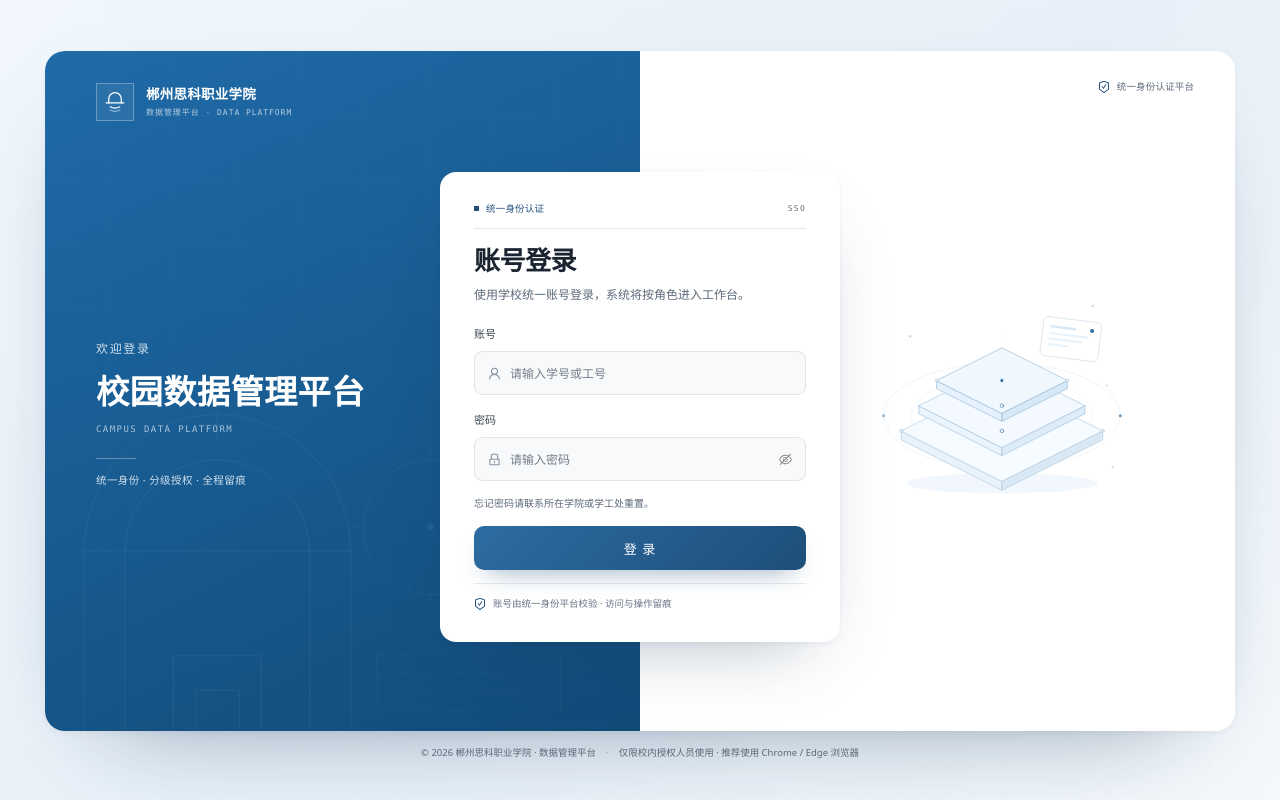
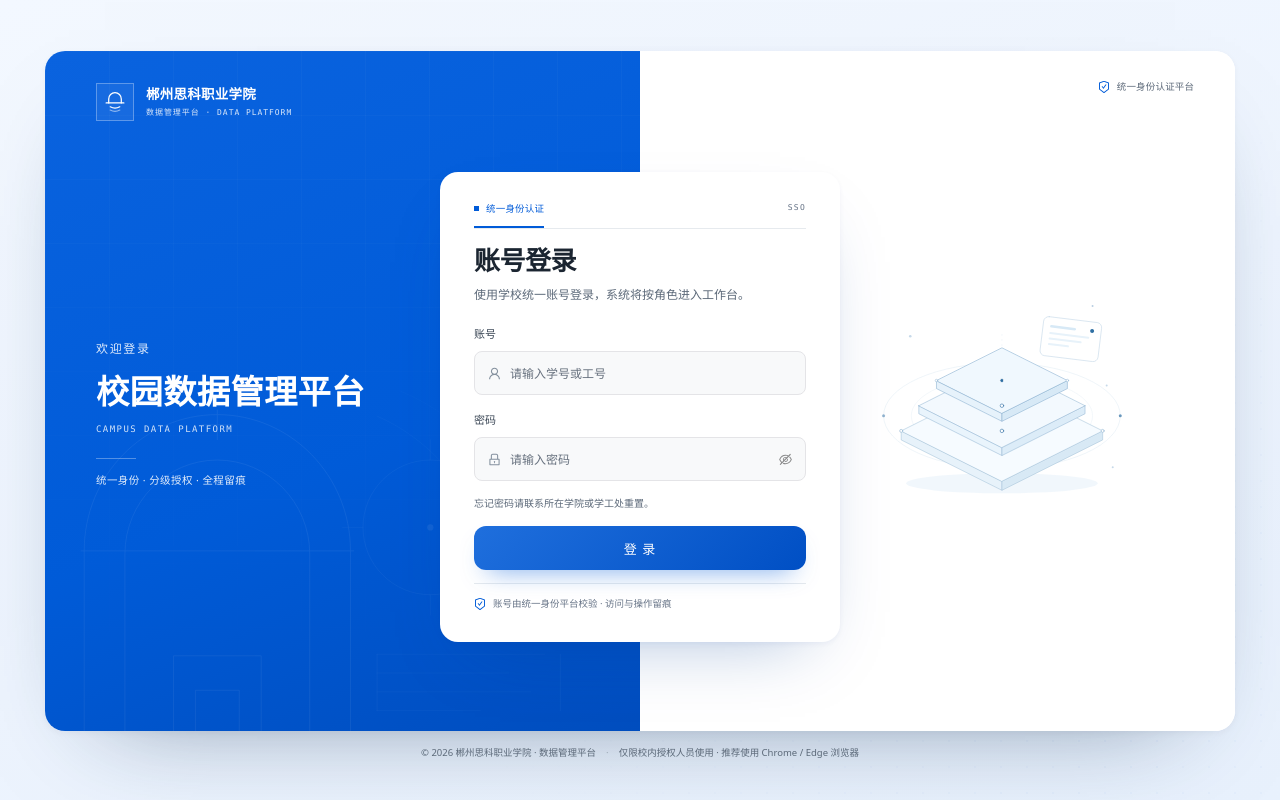
Before and after one commit to 123asdtte/campus-data-ai, a React (Vite) app in the folder web/: page /login in a window 1280 px wide. Built offline with nearby package versions, Linux system fonts and the light colour scheme.

Commit message:
style(demo): 对齐参考图的亮蓝品牌色与卡片细节
品牌区改为参考图的亮蓝，页面底色与按钮提亮；登录卡增加标签下划线，
输入框和按钮圆角对齐参考，并提高小字号文案对比度。

```diff
--- a/web/src/login.css
+++ b/web/src/login.css
@@ -15,8 +15,9 @@
   --login-faint: #667386;
   --login-line: #e6eaee;
   --login-line-strong: #d9e1e8;
-  --login-soft: #f7f9fb;
-  --login-accent: #1e4e79;
+  --login-soft: #f8f9fa;
+  --login-accent: #005bd8;
+  --login-accent-deep: #0047b0;
   --login-gutter: clamp(16px, 3.5vw, 56px);
   position: relative;
   display: flex;
@@ -26,7 +27,7 @@
   min-height: 100vh;
   padding: clamp(16px, 4vh, 48px) var(--login-gutter) clamp(12px, 2.4vh, 28px);
   overflow-x: hidden;
-  background: linear-gradient(135deg, #f1f7fc 0%, #e8f1f9 55%, #f5f9fc 100%);
+  background: linear-gradient(160deg, #f3f8ff 0%, #edf4fe 55%, #e8f1fd 100%);
   color: var(--login-ink);
   font-family: var(--font-sans);
 }
@@ -36,7 +37,7 @@
   position: fixed;
   inset: 0;
   pointer-events: none;
-  background-image: radial-gradient(rgba(30, 78, 121, 0.12) 1px, transparent 1px);
+  background-image: radial-gradient(rgba(0, 91, 216, 0.12) 1px, transparent 1px);
   background-size: 26px 26px;
   -webkit-mask-image: radial-gradient(circle at 88% 82%, rgba(0, 0, 0, 0.6), transparent 56%);
   mask-image: radial-gradient(circle at 88% 82%, rgba(0, 0, 0, 0.6), transparent 56%);
@@ -72,7 +73,7 @@
   justify-content: center;
   overflow: hidden;
   padding: clamp(96px, 12vh, 128px) clamp(36px, 4vw, 64px) clamp(40px, 6vh, 64px);
-  background: linear-gradient(155deg, #1f6aa8 0%, #175a8f 55%, #124a78 100%);
+  background: linear-gradient(158deg, #0a63df 0%, #005bd8 58%, #004dbe 100%);
   color: #fff;
 }
 
@@ -137,7 +138,7 @@
 }
 
 .login-brand-name small {
-  color: rgba(255, 255, 255, 0.68);
+  color: rgba(255, 255, 255, 0.85);
   font-family: var(--font-mono);
   font-size: 8px;
   letter-spacing: 0.12em;
@@ -153,7 +154,7 @@
 
 .login-brand-welcome {
   display: block;
-  color: rgba(255, 255, 255, 0.8);
+  color: rgba(255, 255, 255, 0.88);
   font-size: 12px;
   letter-spacing: 0.14em;
   line-height: 1.5;
@@ -171,7 +172,7 @@
 
 .login-brand-en {
   display: block;
-  color: rgba(255, 255, 255, 0.64);
+  color: rgba(255, 255, 255, 0.82);
   font-family: var(--font-mono);
   font-size: 9px;
   letter-spacing: 0.16em;
@@ -188,7 +189,7 @@
 
 .login-brand-main p {
   margin: 0;
-  color: rgba(255, 255, 255, 0.8);
+  color: rgba(255, 255, 255, 0.88);
   font-size: 10.5px;
   letter-spacing: 0.04em;
   line-height: 1.8;
@@ -242,17 +243,18 @@
   width: var(--login-card-width);
   margin-left: calc(var(--login-card-width) / -2);
   padding: clamp(30px, 2.8vw, 42px);
-  border-radius: 16px;
+  border-radius: 18px;
   background: #fff;
   box-shadow:
-    0 30px 70px -35px rgba(20, 55, 90, 0.38),
-    0 2px 6px rgba(20, 55, 90, 0.06);
+    0 30px 70px -35px rgba(0, 63, 150, 0.35),
+    0 2px 6px rgba(0, 63, 150, 0.06);
   animation: login-rise 0.7s 0.05s cubic-bezier(0.2, 0.75, 0.25, 1) both;
 }
 
 .login-card-top {
+  position: relative;
   display: flex;
-  align-items: center;
+  align-items: flex-start;
   justify-content: space-between;
   padding-bottom: 15px;
   margin-bottom: 20px;
@@ -260,14 +262,27 @@
 }
 
 .login-card-badge {
+  position: relative;
   display: flex;
   align-items: center;
   gap: 7px;
+  padding-bottom: 15px;
+  margin-bottom: -15px;
   color: var(--login-accent);
   font-size: 9.5px;
   font-weight: 500;
   letter-spacing: 0.02em;
   line-height: 1.4;
+}
+
+.login-card-badge::after {
+  content: "";
+  position: absolute;
+  right: 0;
+  bottom: 0;
+  left: 0;
+  height: 2px;
+  background: var(--login-accent);
 }
 
 .login-card-badge i {
@@ -327,8 +342,8 @@
 
 .login-form .ant-input-affix-wrapper,
 .login-form .ant-input {
-  border-color: var(--login-line-strong);
-  border-radius: 10px;
+  border-color: #e7ebf0;
+  border-radius: 12px;
   background: var(--login-soft);
   box-shadow: none;
   font-size: 13px;
@@ -354,7 +369,7 @@
 
 .login-form .ant-input-affix-wrapper-focused {
   background: #fff;
-  box-shadow: 0 0 0 3px rgba(30, 78, 121, 0.09);
+  box-shadow: 0 0 0 3px rgba(0, 91, 216, 0.1);
 }
 
 .login-form .ant-input-prefix {
@@ -363,7 +378,7 @@
 }
 
 .login-form .ant-input::placeholder {
-  color: #737d89;
+  color: #67717e;
   font-size: 12px;
 }
 
@@ -377,10 +392,10 @@
 .login-submit {
   height: 46px !important;
   border: 0 !important;
-  border-radius: 10px !important;
-  background: linear-gradient(135deg, #2d6ca3 0%, #1e4e79 100%) !important;
+  border-radius: 12px !important;
+  background: linear-gradient(135deg, #1f6fdd 0%, #004fc4 100%) !important;
   color: #fff !important;
-  box-shadow: 0 12px 26px -14px rgba(30, 78, 121, 0.65) !important;
+  box-shadow: 0 12px 26px -14px rgba(0, 91, 216, 0.7) !important;
   font-family: var(--font-sans);
   font-size: 13px;
   font-weight: 500;
@@ -388,12 +403,12 @@
 }
 
 .login-submit:hover {
-  background: linear-gradient(135deg, #255f92 0%, #163c5e 100%) !important;
+  background: linear-gradient(135deg, #1a63c8 0%, #0043a8 100%) !important;
   color: #fff !important;
 }
 
 .login-submit:focus-visible {
-  outline: 2px solid rgba(30, 78, 121, 0.4);
+  outline: 2px solid rgba(0, 91, 216, 0.4);
   outline-offset: 2px;
 }
 
@@ -456,6 +471,11 @@
     margin-bottom: 16px;
   }
 
+  .login-card-badge {
+    padding-bottom: 12px;
+    margin-bottom: -12px;
+  }
+
   .login-card-head p {
     margin-bottom: 18px;
   }
@@ -494,6 +514,11 @@
   .login-card-top {
     padding-bottom: 10px;
     margin-bottom: 13px;
+  }
+
+  .login-card-badge {
+    padding-bottom: 10px;
+    margin-bottom: -10px;
   }
 
   .login-card-head h2 {
@@ -697,6 +722,11 @@
     margin-bottom: 16px;
   }
 
+  .login-card-badge {
+    padding-bottom: 12px;
+    margin-bottom: -12px;
+  }
+
   .login-card-head h2 {
     font-size: 24px;
   }
```
